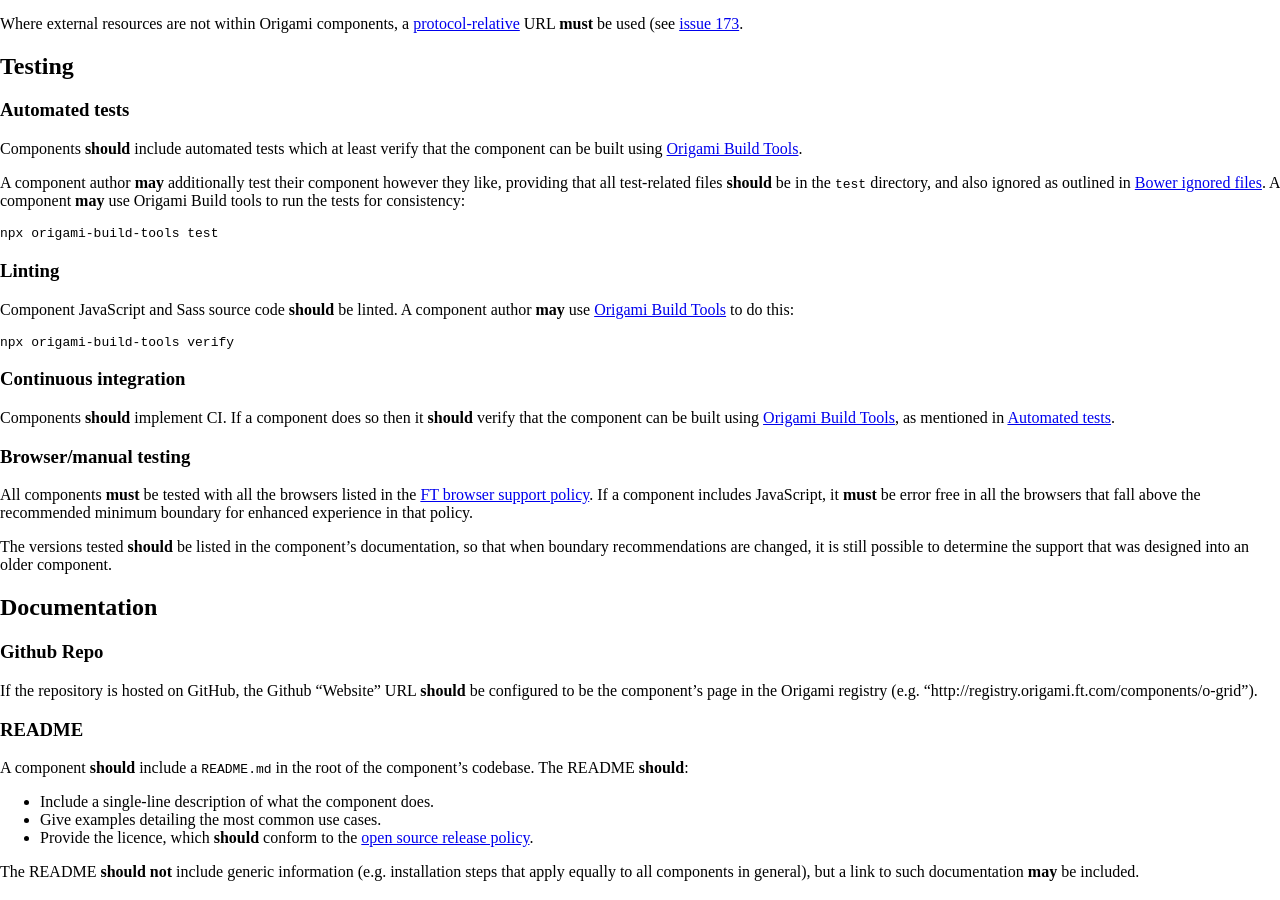
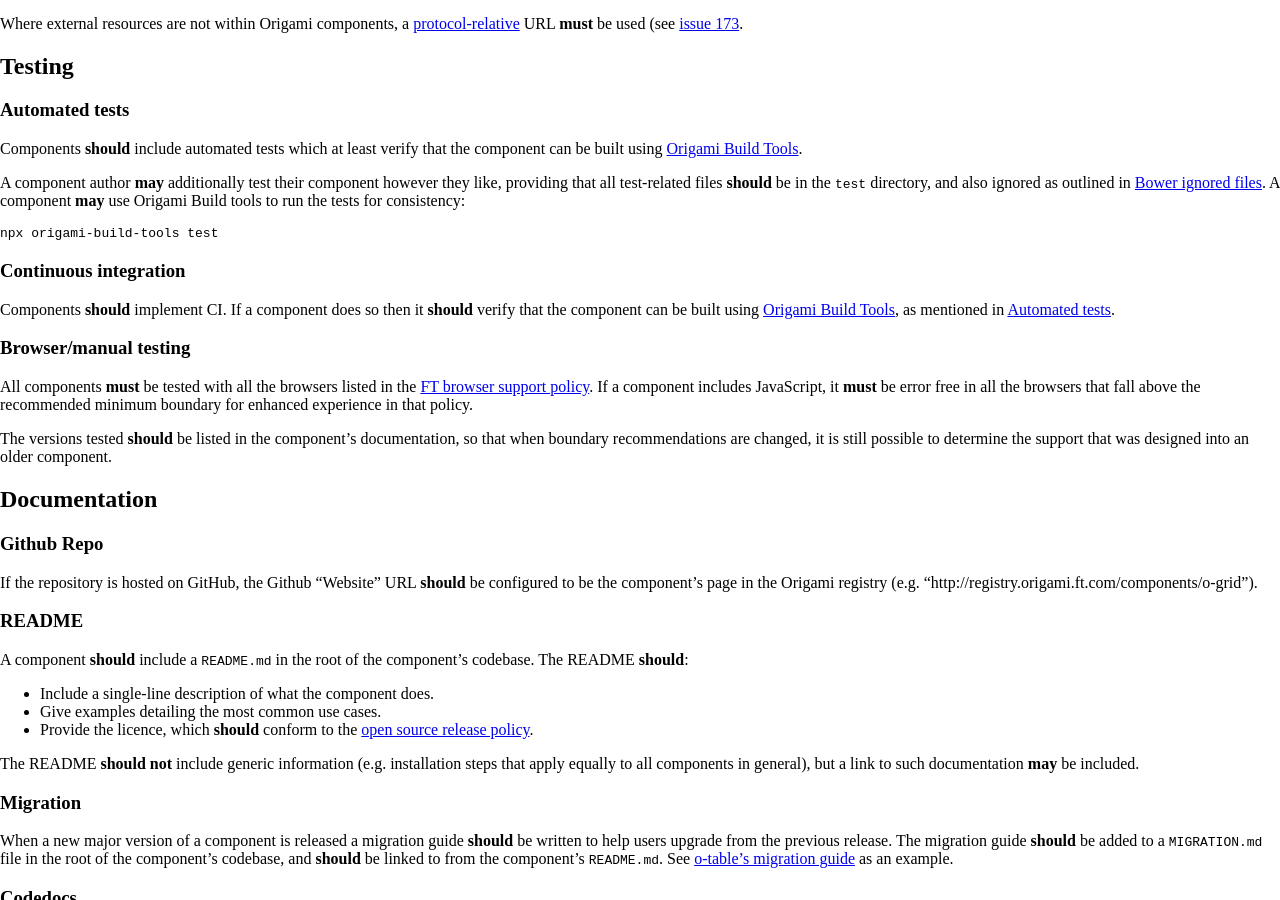
Before and after one commit to Financial-Times/origami-website, a Jekyll site: the page built from _specification-v1/components.md, in a window 1280 px wide and 900 px high, scrolled down 3504 px. Built offline with Jekyll 4.4.1, drawn with Linux system fonts in a browser that asks for light colours; a style sheet for code colours, icons or effects is not loaded.

Commit message:
Remove lint section of the root component specification.
This section, now removed, stated:
>Component JavaScript and Sass source code should be linted.

However the JavaScript part of the spec conflicted:
>JavaScript must be linted with ESLint[...]
>Developers should stick to the Origami eslintrc config[...]

As did the Sass part:
>Sass must validate using the Origami Stylelint rules, though
>exceptions may be enabled temporarily[...]

Why Origami eslint is a should where Sasslint is a must is
a separate question.

```diff
--- a/_specification-v1/components.md
+++ b/_specification-v1/components.md
@@ -208,12 +208,6 @@ A component author **may** additionally test their component however they like,
 
 <pre><code class="o-syntax-highlight--bash">npx origami-build-tools test</code></pre>
 
-### Linting
-
-Component JavaScript and Sass source code **should** be linted. A component author **may** use <a href="https://github.com/Financial-Times/origami-build-tools" class="o-typography-link--external">Origami Build Tools</a> to do this:
-
-<pre><code class="o-syntax-highlight--bash">npx origami-build-tools verify</code></pre>
-
 ### Continuous integration
 
 Components **should** implement CI. If a component does so then it **should** verify that the component can be built using <a href="https://github.com/Financial-Times/origami-build-tools" class="o-typography-link--external">Origami Build Tools</a>, as mentioned in [Automated tests](#automated-tests).
```
